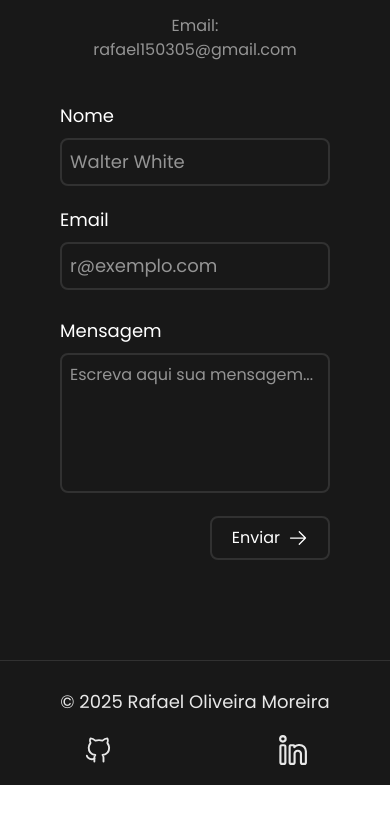
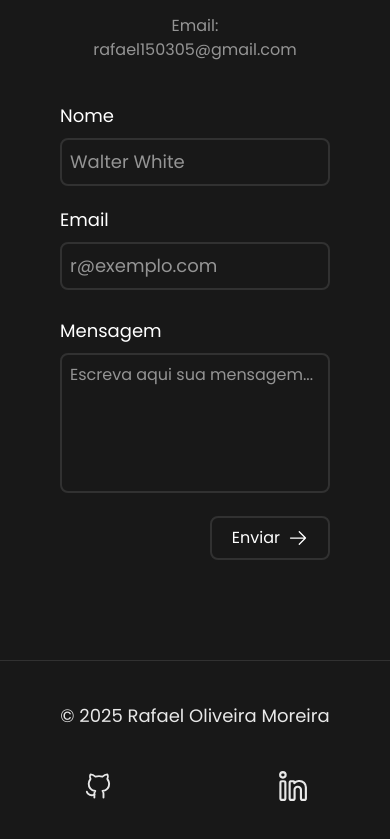
Before and after one commit to RafaelOlMoreira/portifolio-rafael, a React (Vite) app: page / in a window 390 px wide. Shown: the part 4443-5282 px from the top of the page. Before the commit the page ends 5228 px from the top, so only its background shows below. Built offline with nearby package versions, Linux system fonts and the light colour scheme.

Commit message:
feat(Footer): Realizado responsividade da sextion.

```diff
--- a/src/components/Footer.jsx
+++ b/src/components/Footer.jsx
@@ -8,7 +8,7 @@ function Footer() {
                     <div className='mx-auto text-[#e8e8e8] text-lg'>
                         <span>© 2025 Rafael Oliveira Moreira</span>
                     </div>
-                    <div className='flex pt-3'>
+                    <div className='flex py-5'>
                         <div className='mr-auto mx-auto'>
                             <a href="https://github.com/RafaelOlMoreira">
                                 <svg xmlns="http://www.w3.org/2000/svg" width="30" height="30" viewBox="0 0 24 24" className='hover:cursor-pointer'><g fill="none" stroke="#e8e8e8" stroke-linecap="round" stroke-linejoin="round" stroke-width="1.5"><path d="M9.096 21.25v-3.146a3.33 3.33 0 0 1 .758-2.115c-3.005-.4-5.28-1.859-5.28-5.798c0-1.666 1.432-3.89 1.432-3.89c-.514-1.13-.5-3.084.06-3.551c0 0 1.95.175 3.847 1.75c1.838-.495 3.764-.554 5.661 0c1.897-1.575 3.848-1.75 3.848-1.75c.558.467.573 2.422.06 3.551c0 0 1.432 2.224 1.432 3.89c0 3.94-2.276 5.398-5.28 5.798a3.33 3.33 0 0 1 .757 2.115v3.146" /><path d="M3.086 16.57c.163.554.463 1.066.878 1.496c.414.431.932.77 1.513.988a4.46 4.46 0 0 0 3.62-.216" /></g></svg>
```
